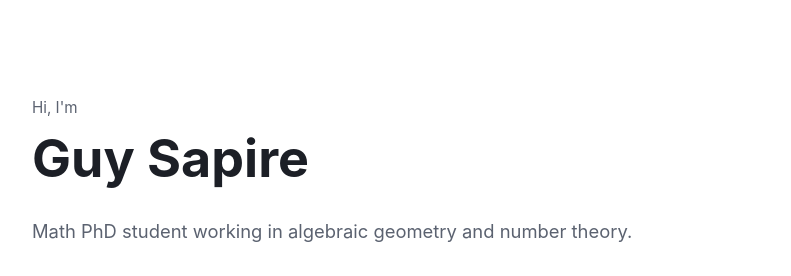
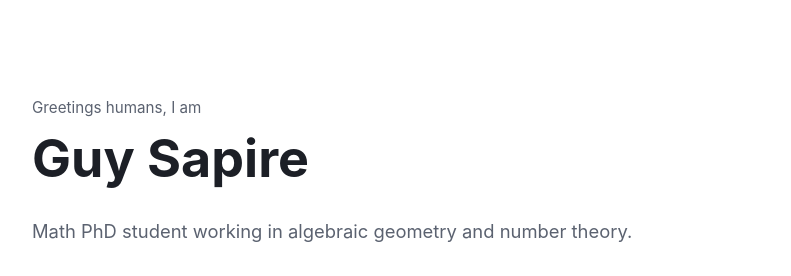
Before and after one commit to GuySa/GuySa.github.io, a Jekyll site: the page index.html, which Jekyll copies as it is, in a window 1280 px wide and 900 px high. Shown: the top 276 px of the window, without its empty margins (242-1033 px from the left). Built offline with Jekyll 4.4.1, drawn with Linux system fonts in a browser that asks for light colours.

Commit message:
Add Ziltoid reference

```diff
--- a/index.html
+++ b/index.html
@@ -13,7 +13,7 @@
 
   <header class="hero">
     <div class="wrap">
-      <p class="eyebrow">Hi, I'm</p>
+      <p class="eyebrow">Greetings humans, I am</p>
       <h1>Guy Sapire</h1>
       <p class="lede">Math PhD student working in algebraic geometry and number theory.</p>
       <nav class="nav">
```
